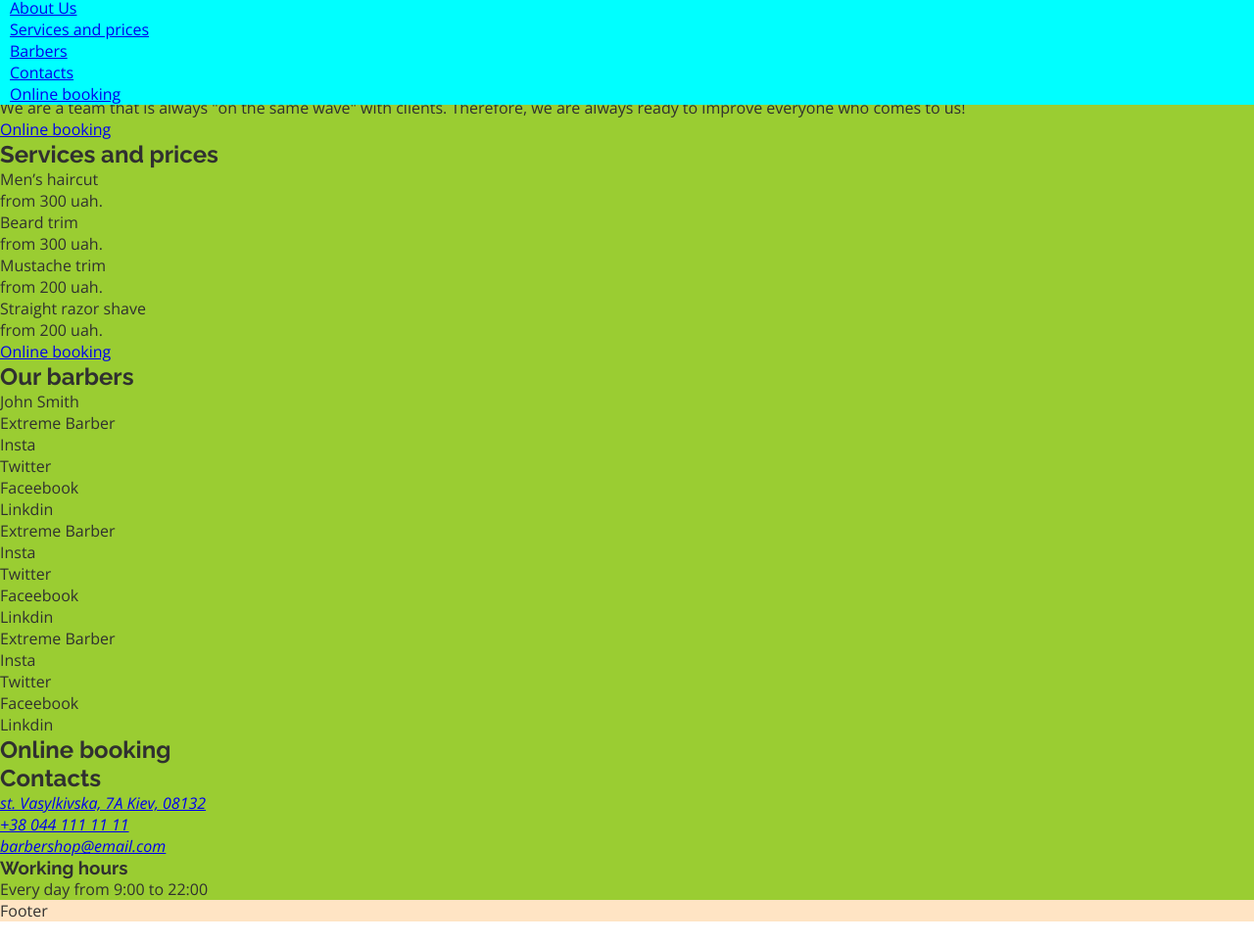
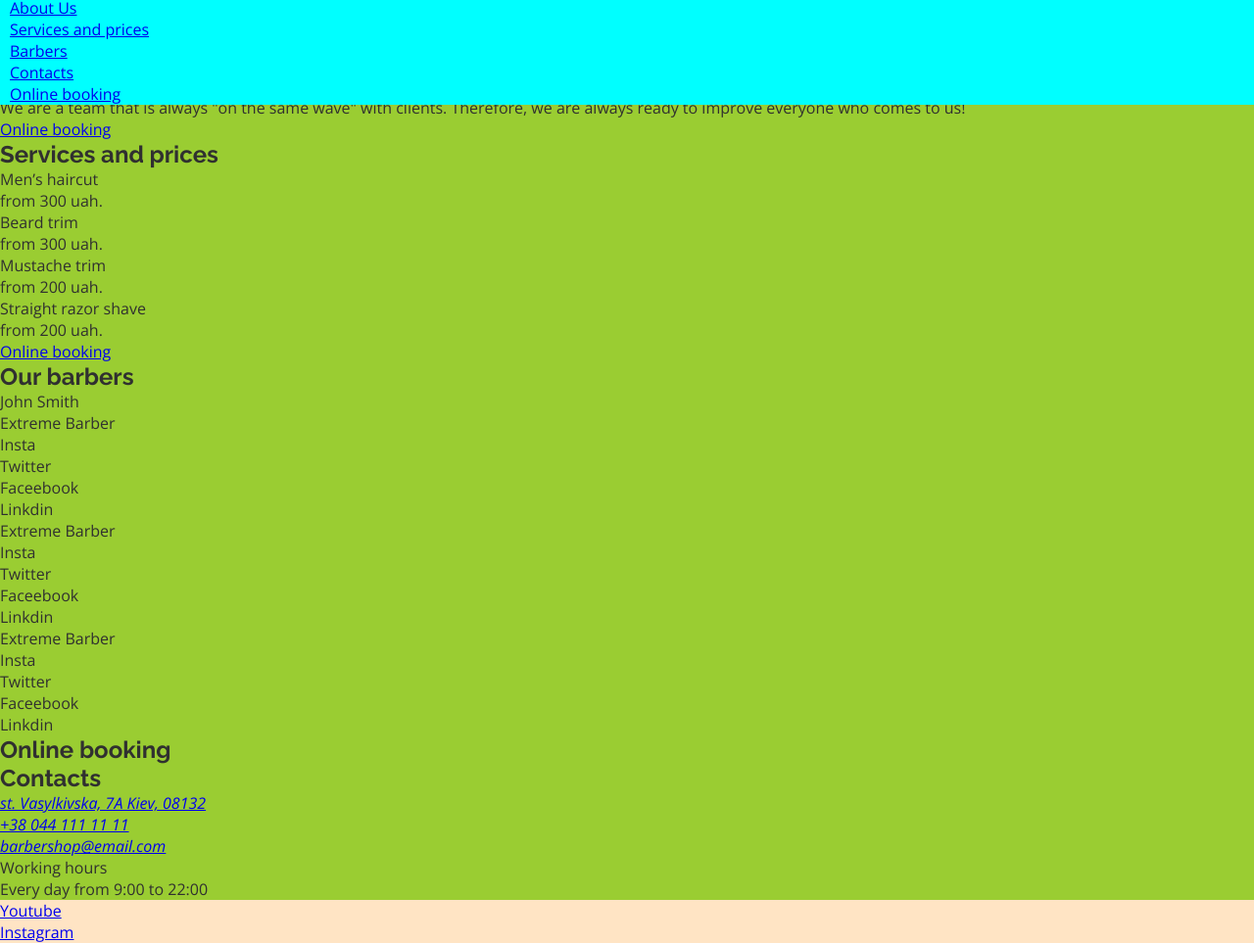
Before and after one commit to Katya-Semeniuk/barbershop, a plain HTML site: page index.html in a window 1280 px wide. Shown: the part 47-1010 px from the top of the page at 98% size. Before the commit the page ends 988 px from the top, so only its background shows below. Drawn offline with nearby package versions, Linux system fonts and the light colour scheme.

Commit message:
added content to footer

```diff
--- a/index.html
+++ b/index.html
@@ -157,10 +157,17 @@
           </li>
         </ul>
        </address>
-       <h3>Working hours</h3>
+       <div>Working hours</div>
        <div>Every day from 9:00 to 22:00</div>
       </section>
     </main>
-    <footer>Footer</footer>
+    <footer>
+      <ul>
+          <li><a href="https://www.youtube.com/" target="_blank" rel="noopener noreferrer nofollow">Youtube</a></li>
+          <li>
+            <a href="#" target="_blank" rel="noopener noreferrer nofollow">Instagram</a>
+          </li>
+        </ul>
+    </footer>
   </body>
 </html>
```
